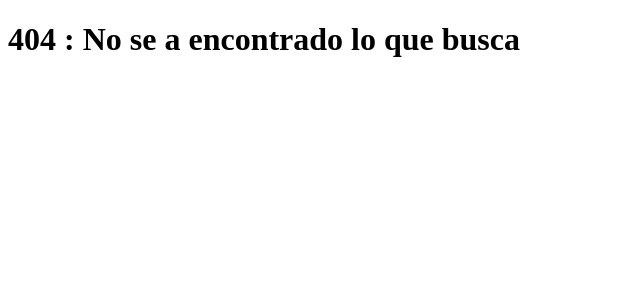
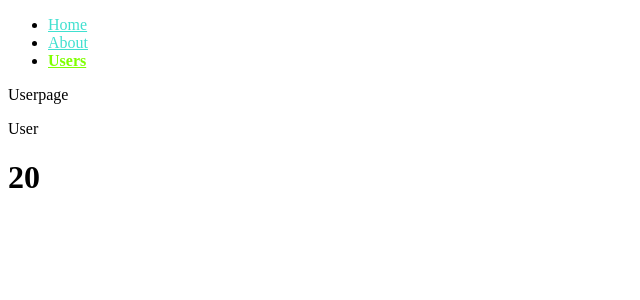
Before and after one commit to villaness327/react-router, a React (Create React App) app: page /users/20 in a window 1280 px wide. Before the commit this address had no page. Shown: the top 300 px of the page, without its empty margins (0-640 px from the left). Built offline with nearby package versions, Linux system fonts and the light colour scheme.

Commit message:
add params

```diff
--- a/src/App.js
+++ b/src/App.js
@@ -1,19 +1,27 @@
 import React from 'react';
-import {BrowserRouter, Route, Routes} from 'react-router-dom';
+import {BrowserRouter, Route, Routes,Navigate} from 'react-router-dom';
 import {Home} from './Components/Home';
 import {About} from './Components/About';
 import {Notfound} from './Components/Notfound';
-
+import {Navbar} from './Components/Navbar';
+import {Users} from './Components/Users';
+import {Userpage} from './Components/Userpage';
+// import {useSaludo} from './Components/useSaludo';
 
 function App(){
 
       return (
             <BrowserRouter>
-            <Routes>
-                  <Route path="/" element={ <Home/>}  />
-                  <Route path="/about" element={ <About/>}/>
-                  <Route path="*" element={ <Notfound/>}/> }
-            </Routes>
+
+             <Navbar/>
+                  <Routes>
+                        <Route path="/" element={ <Home />} />
+                        <Route path="/about" element={ <About />} />
+                        <Route path="users/:idUser" element={<Userpage />} />{/*id se va a llamar con lo params*/}
+                        <Route path="/users" element={ <Users />} />
+                        <Route path="/usuarios" element={<Navigate to="/users"/>} /> {/*redirecciona*/}
+                        <Route path="*" element={ <Notfound />} />
+                  </Routes>
             </BrowserRouter>
       );
 
--- a/src/Components/About/index.js
+++ b/src/Components/About/index.js
@@ -5,7 +5,7 @@ function About(){
 
     return(
 
-    <h1>Esto es el About</h1>
+    <h1>Esto es el About </h1>
     );
 
 }
--- a/src/Components/Home/index.js
+++ b/src/Components/Home/index.js
@@ -1,12 +1,22 @@
 import React from 'react';
-
+import {Link} from 'react-router-dom';  //Reemplaza a la etiqueta a, y permite enviar variable
 
 function Home(){
 
-    return(
+    const id=20;
 
-            <h1>Esto es el Home</h1>
-    );
+        return(
+
+        <div>
+                <h1>Esto es el Home</h1>
+
+
+
+               <Link to={`/users/${id}`}>Usuarios</Link>
+
+
+        </div>
+        );
 }
 
 
--- /dev/null
+++ b/src/Components/Navbar/index.js
@@ -0,0 +1,17 @@
+import React from 'react';
+import {NavLink} from 'react-router-dom'; //Reemplaza a la etiqueta HTML a
+import './navbar.css';
+
+function Navbar(){
+
+    return(
+
+            <ul>
+             <li><NavLink className={( {isActive} )=> isActive? "activeLink": "defaultLink"} to="/">Home</NavLink></li>
+             <li><NavLink className={( {isActive} )=> isActive? "activeLink": "defaultLink"} to="/about">About</NavLink></li>
+             <li><NavLink className={( {isActive} )=> isActive? "activeLink": "defaultLink"} to="/users">Users</NavLink></li>
+            </ul>
+        );
+}
+
+export {Navbar};
--- /dev/null
+++ b/src/Components/Navbar/navbar.css
@@ -0,0 +1,15 @@
+.activeLink{
+
+color:chartreuse;
+font-weight: bold;
+
+
+}
+
+.defaultLink{
+    color:turquoise;
+    font-weight: normal;
+
+
+
+}
--- /dev/null
+++ b/src/Components/Userpage/index.js
@@ -0,0 +1,26 @@
+import React from 'react';
+import {useParams} from 'react-router-dom';
+
+
+
+
+function Userpage(){
+
+    const params=useParams();
+
+
+
+    return(
+         <div>
+         <p>Userpage</p>
+          User <h1>{params.idUser}</h1>
+
+         </div>
+
+
+    );
+
+}
+
+
+export {Userpage};
--- /dev/null
+++ b/src/Components/Users/index.js
@@ -0,0 +1,12 @@
+import React from 'react';
+import './users.css';
+
+
+function Users(){
+    return(
+        <h1>Esto es Users</h1>
+    );
+
+}
+
+export {Users};
```
Also changed, not shown: src/Components/Users/users.css (added).
